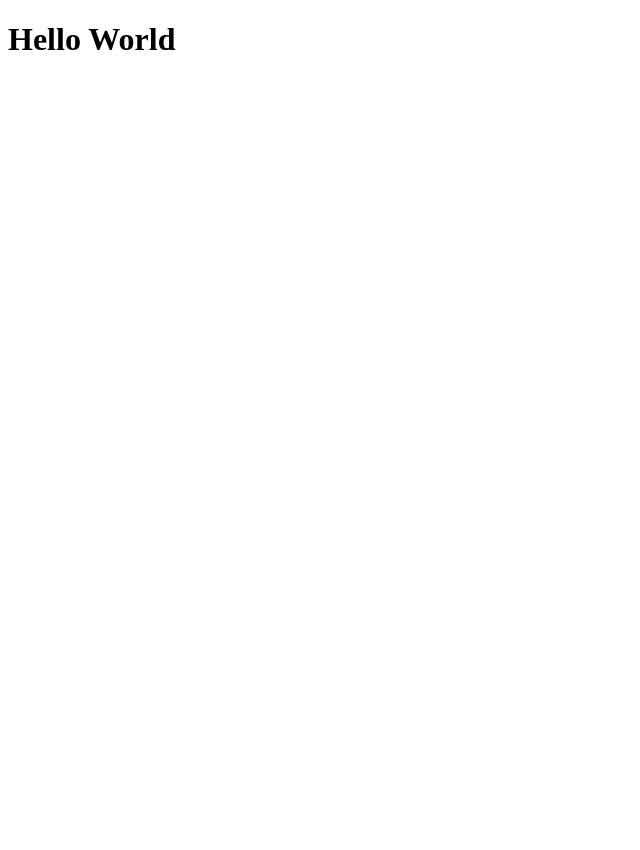
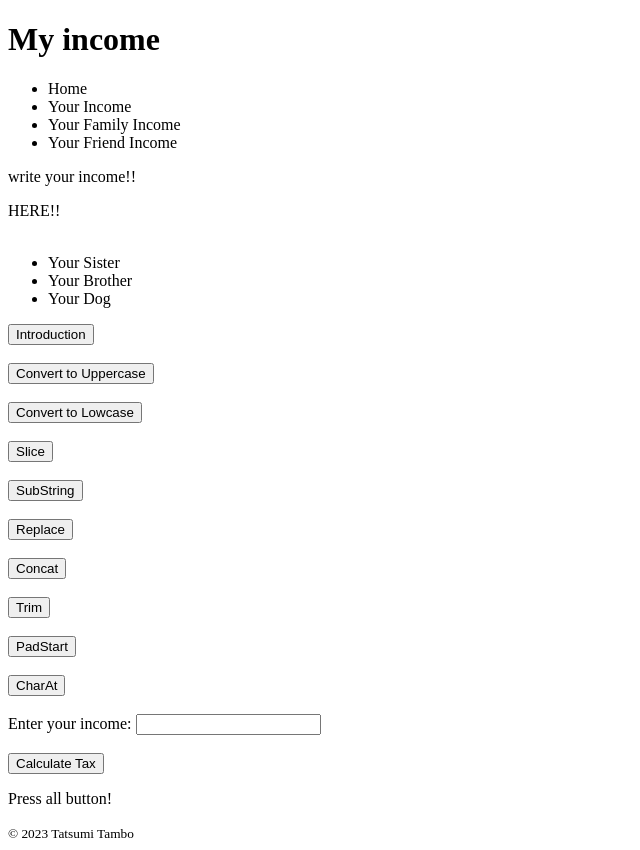
Before and after one commit to tt123-git/CIS255-Module-2-Assignment, a plain HTML site: page index.html in a window 1280 px wide. Shown: the whole page, without its empty margins (0-640 px from the left). Before the commit the page ends 800 px from the top, so only its background shows below. Drawn offline with Linux system fonts and the light colour scheme.

Commit message:
Add files via upload

```diff
--- a/index.html
+++ b/index.html
@@ -8,6 +8,141 @@
   <title>Document</title>
 </head>
 <body>
-  <h1>Hello World</h1>
+  <header>
+    <h1>My income</h1>
+    <nav>
+      <ul>
+        <li>Home</li>
+        <li>Your Income</li>
+        <li>Your Family Income</li>
+        <li>Your Friend Income</li>
+      </ul>
+    </nav>
+  </header>
+  <main>
+    <div id="div1"><p>write your income!!</p></div>
+  <div id="div2">HERE!!</div><br>
+  <aside>
+    <ul>
+      <li>Your Sister</li>
+      <li>Your Brother</li>
+      <li>Your Dog</li>
+    </ul>
+  </aside>
+  <section>
+    <button onclick="backtickString()">Introduction</button><br><br> <!--After clicked this button, onclic will call defined function.-->
+    <button onclick="convertToUppercase()">Convert to Uppercase</button><br><br>
+    <button onclick="convertToLowercase()">Convert to Lowcase</button><br><br>
+    <button onclick="sliceString()">Slice</button><br><br>
+    <button onclick="subStringString()">SubString</button><br><br>
+    <button onclick="replaceString()">Replace</button><br><br>
+    <button onclick="concatString()">Concat</button><br><br>
+    <button onclick="trimString()">Trim</button><br><br>
+    <button onclick="padStartString()">PadStart</button><br><br>
+    <button onclick="charAtString()">CharAt</button><br><br>
+    <label for="income">Enter your income:</label>
+    <input type="number" id="income" name="income"><br><br>
+    <button onclick="calculateTax()">Calculate Tax</button>
+  </section>
+  <article>
+    <p>Press all button!</p>
+  </article>
+
+	<script>
+    /*I most fourcused portion that I tried to learn methods for working with strings in this assignment. I need to learn those basic methods about JavaScript. I tried to learn basic methods by using those. Especially this script.*/
+    function convertToUppercase() {
+			let div1 = document.getElementById("div1"); //getElementById is we can chose id from HTML code.
+			text1 = div1.textContent.toUpperCase(); //textContent is we can use variable's contents.
+      alert(text1); //WRITE YOUR INCOME!!
+		}
+    function convertToLowercase() {
+			let text2 = document.getElementById("div2");
+			text3 = text2.textContent.toLowerCase();
+      alert(text3); // here!!
+		}
+    function sliceString() {
+      let text4 = document.getElementById("div1");
+      text5 = text4.textContent.slice(11,19);
+      alert(text5); //income!!
+
+    }
+    function subStringString() {
+      let text6 = document.getElementById("div1");
+      text7 = text6.textContent.slice(0,5);
+      alert(text7); //write
+
+    }
+    function replaceString(){
+      let text8 = document.getElementById("div1");
+      text9 = text8.textContent.replace("income", "dream income");
+      alert(text9); // write your dream income!!
+    }
+    function concatString(){
+      let text10 = "Income";
+      let text11 = "Tax";
+      let text12 = text10.concat(" ", text11);
+      alert(text12);
+    }
+    function trimString(){
+      let text13 = "      Tax Income      ";
+      let text14 = text13.trim();
+      alert(text14); //Tax Income
+    }
+    function padStartString(){
+      let text15 = "1";
+      let text16 = text15.padStart(5,"0");
+      alert(text16); //00001
+    }
+    function charAtString(){
+      let text17 = document.getElementById("div1");
+      text18 = text17.textContent.charAt(0);
+      alert(text18); //H
+    }
+    function backtickString(){
+      const name = 'Tatsumi';
+      const age = 22;
+      const message = `My name is ${name} and I am ${age} years old.`;
+      alert(message); //My name is Tatsumi and I am 22 years old.
+
+    }
+
+
+		function calculateTax() {
+			// Get user input
+			const income = document.getElementById("income").value;
+
+			// Calculate tax bracket and amount
+			let taxBracket, taxAmount;
+			if (income <= 9875) {  /*This statement is if your income is more than defined income, it goes to else if statement.*/
+				taxBracket = "10%";
+				taxAmount = income * 0.1;
+			} else if (income <= 40125) {
+				taxBracket = "12%";
+				taxAmount = 987.5 + (income - 9875) * 0.12;
+			} else if (income <= 85525) {
+				taxBracket = "22%";
+				taxAmount = 4617.5 + (income - 40125) * 0.22;
+			} else if (income <= 163300) {
+				taxBracket = "24%";
+				taxAmount = 14605.5 + (income - 85525) * 0.24;
+			} else if (income <= 207350) {
+				taxBracket = "32%";
+				taxAmount = 33271.5 + (income - 163300) * 0.32;
+			} else if (income <= 518400) {
+				taxBracket = "35%";
+				taxAmount = 47367.5 + (income - 207350) * 0.35;
+			} else {
+				taxBracket = "37%";
+				taxAmount = 156235 + (income - 518400) * 0.37;
+			}
+
+			// Print result to console
+			alert(`Your income of $${income} puts you in the ${taxBracket} tax bracket. You can expect to pay approximately $${taxAmount.toFixed(2)} in taxes.`); /*This code is after get input infomartion, this will print your income, tax bracket and rounded tax amount.*/
+		}
+	</script>
+  </main>
+  <footer>
+    <small>&copy; 2023 Tatsumi Tambo</small>
+  </footer>
 </body>
 </html>
--- a/script.js
+++ b/script.js
@@ -1 +1,4 @@
-console.log("Hello World!!")
+/*let upper = document.getElementById("div1");
+let upperTo = upper.textContent.toUpperCase();
+console.log(upperTo);
+*/
```
